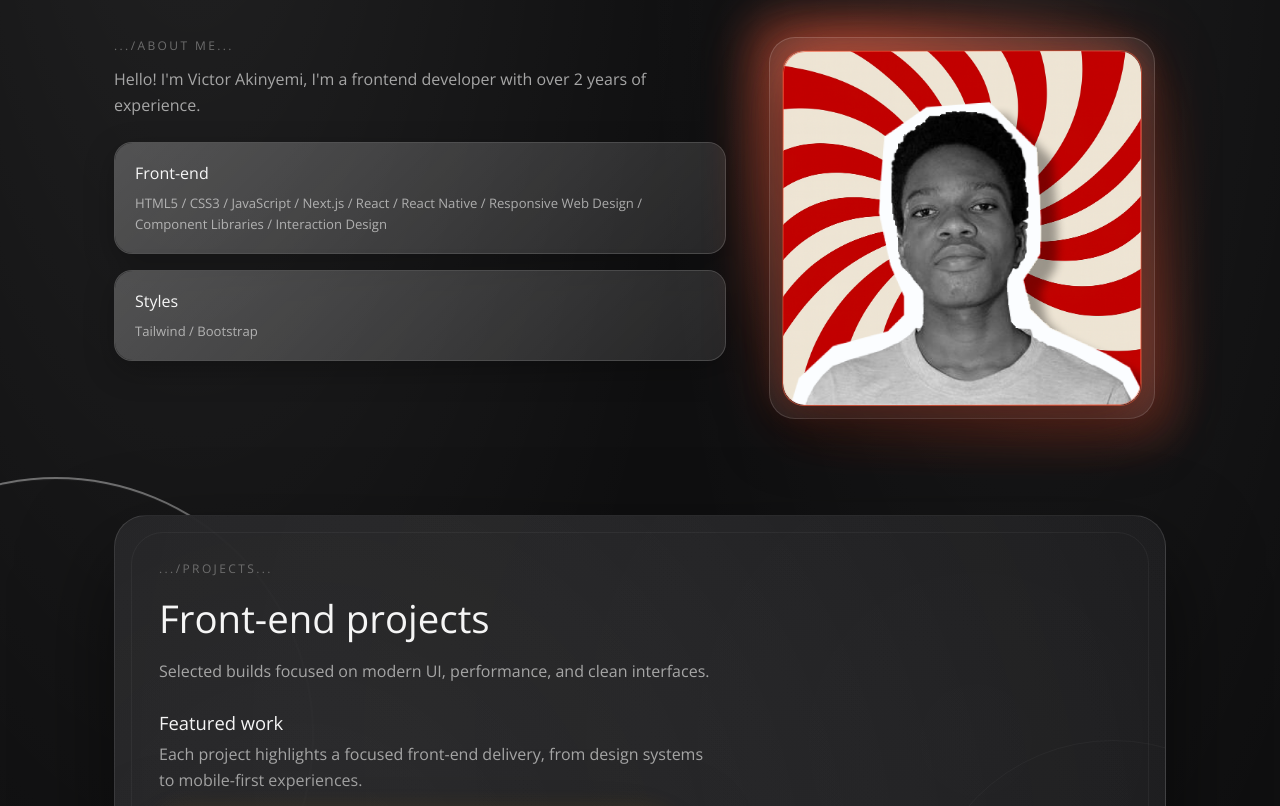
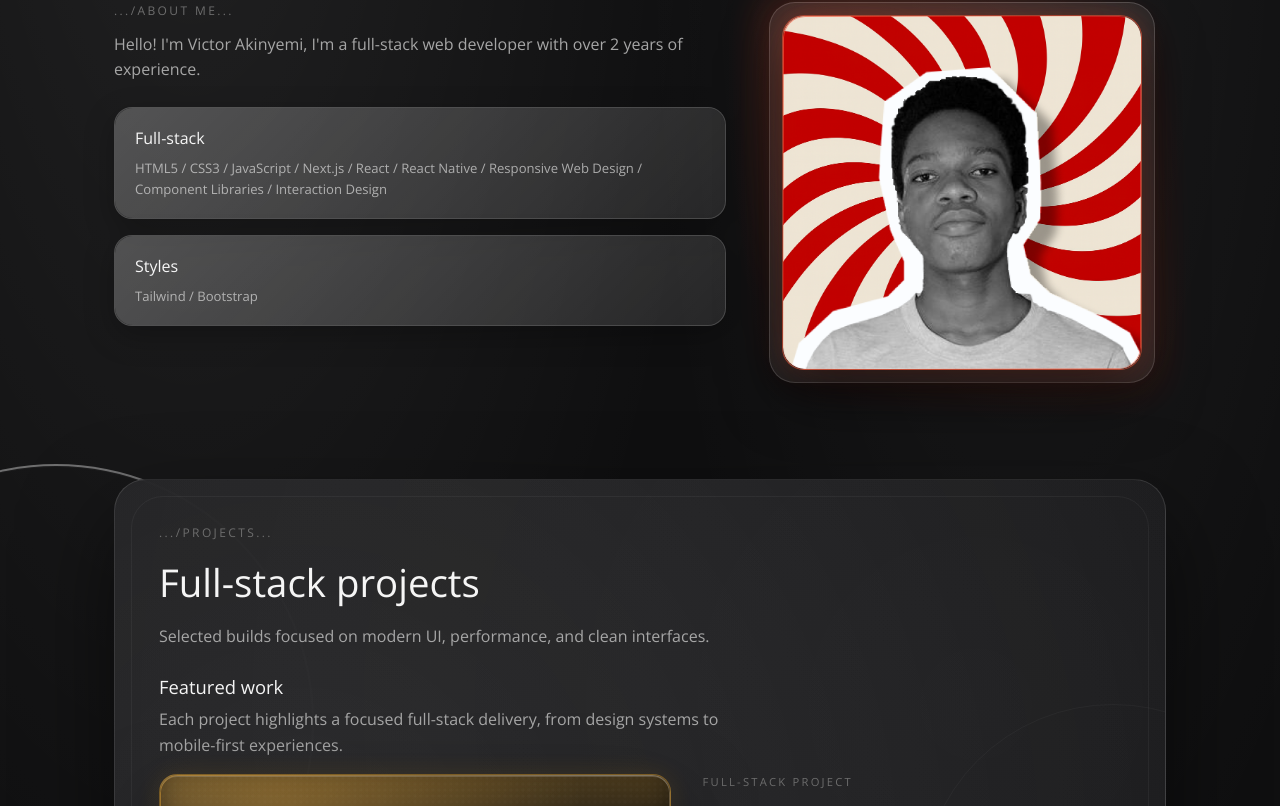
Before and after one commit to AkinyemiVictor/victor-portfolio, a Next.js app: page / in a window 1280 px wide. Shown: the part 854-1660 px from the top of the page. Built offline with nearby package versions, Linux system fonts and the light colour scheme.

Commit message:
10th commit

```diff
--- a/app/globals.css
+++ b/app/globals.css
@@ -470,22 +470,21 @@ a {
 .portrait-card::after {
   content: "";
   position: absolute;
-  inset: -24px;
+  inset: -18px;
   border-radius: 34px;
   background:
     radial-gradient(
       circle at 24% 18%,
-      rgba(var(--portrait-accent-rgb), 0.62),
+      rgba(var(--portrait-accent-rgb), 0.34),
       transparent 58%
     ),
     radial-gradient(
       circle at 78% 82%,
-      rgba(var(--portrait-accent-rgb), 0.36),
+      rgba(var(--portrait-accent-rgb), 0.18),
       transparent 64%
     );
-  filter: blur(20px);
-  mix-blend-mode: screen;
-  opacity: 0.9;
+  filter: blur(16px);
+  opacity: 0.58;
   pointer-events: none;
   z-index: 0;
 }
@@ -518,8 +517,8 @@ a {
   border: 1px solid rgba(var(--portrait-accent-rgb), 0.54);
   box-shadow:
     0 26px 58px rgba(0, 0, 0, 0.52),
-    0 0 36px rgba(var(--portrait-accent-rgb), 0.48),
-    0 0 78px rgba(var(--portrait-accent-rgb), 0.26),
+    0 0 24px rgba(var(--portrait-accent-rgb), 0.24),
+    0 0 56px rgba(var(--portrait-accent-rgb), 0.12),
     inset 0 1px 0 rgba(255, 255, 255, 0.14),
     inset 0 -8px 20px rgba(0, 0, 0, 0.4);
   isolation: isolate;
--- a/app/page.tsx
+++ b/app/page.tsx
@@ -1,54 +1,22 @@
+"use client";
+
 import Image from "next/image";
+import { useState } from "react";
 import ProjectVisual from "./components/ProjectVisual";
 
-export default function Home() {
-  const navLinks = [
-    { label: "About", href: "#about" },
-    { label: "Skills", href: "#skills" },
-    { label: "Projects", href: "#projects" },
-    { label: "Contact", href: "#contact" },
-  ];
-
-  const metaItems = [{ label: "Year", value: "2026" }];
+type Locale = "en" | "fr";
 
 const socialLinks = [
   { label: "GitHub", href: "https://github.com/AkinyemiVictor", type: "github" },
   { label: "LinkedIn", href: "https://www.linkedin.com/in/knym-/", type: "linkedin" },
   { label: "Telegram", href: "https://web.telegram.org/k/", type: "telegram" },
   { label: "Instagram", href: "https://www.instagram.com/sope.idesign/", type: "instagram" },
-  ];
+] as const;
 
-  const contactLinks = [
-    { label: "Main", href: "#top" },
-    { label: "About", href: "#about" },
-    { label: "Projects", href: "#projects" },
-    { label: "Contact", href: "#contact" },
-  ];
-
-  const contactSocial = [
-    ...socialLinks,
-    { label: "Email", href: "mailto:victorakinyemi52@gmail.com", type: "email" },
-  ];
-
-  const skills = [
+const baseProjects = [
   {
-      title: "Front-end",
-      items:
-        "HTML5 / CSS3 / JavaScript / Next.js / React / React Native / Responsive Web Design / Component Libraries / Interaction Design",
-    },
-    {
-      title: "Styles",
-      items: "Tailwind / Bootstrap",
-    },
-  ];
-
-  const frontendProjects = [
-    {
+    id: "jm",
     title: "JM Quality Constructions",
-      summary:
-        "Marketing website for a construction company with clear service messaging and mobile-first browsing.",
-      details:
-        "Built service pages, a project showcase, and a quote flow designed to improve lead conversion.",
     tech: [
       "Next.js",
       "TypeScript",
@@ -65,11 +33,8 @@ export default function Home() {
     },
   },
   {
+    id: "nextCentury",
     title: "Next Century Power",
-      summary:
-        "Corporate web experience for an energy brand focused on trust, speed, and clear information architecture.",
-      details:
-        "Delivered responsive content sections, conversion-oriented CTAs, and scalable component patterns.",
     tech: [
       "Next.js",
       "TypeScript",
@@ -86,11 +51,8 @@ export default function Home() {
     },
   },
   {
+    id: "cultureHill",
     title: "Culture Hill",
-      summary:
-        "Farm-focused brand website crafted to present produce lines, story-led content, and a clean customer journey.",
-      details:
-        "Built responsive landing and catalog sections with clear hierarchy, trust cues, and conversion-ready call-to-actions.",
     tech: [
       "Next.js",
       "TypeScript",
@@ -107,11 +69,8 @@ export default function Home() {
     },
   },
   {
+    id: "shopIt",
     title: "Shop It",
-      summary:
-        "E-commerce storefront designed for fast browsing, product discovery, and a frictionless shopping flow.",
-      details:
-        "Implemented category-driven collections, product filtering, cart interactions, and checkout-focused UI states.",
     tech: [
       "Next.js",
       "TypeScript",
@@ -127,7 +86,211 @@ export default function Home() {
       live: "https://shopit-e-commerce-web-app.vercel.app/",
     },
   },
+] as const;
+
+const localeContent = {
+  en: {
+    languageSwitch: "Language switch",
+    nav: {
+      about: "About",
+      skills: "Skills",
+      projects: "Projects",
+      contact: "Contact",
+    },
+    yearLabel: "Year",
+    emailLabel: "Email",
+    hero: {
+      role: "Software developer",
+      titleTop: "Full-stack",
+      titleBottom: "Web developer",
+      lead: "My goal is to write maintainable, clean and understandable code so development stays enjoyable.",
+      projectsCta: "Projects",
+      talkCta: "Let's talk",
+    },
+    quote:
+      "I build clean, elegant, and functional web applications that are scalable, optimized, and engineered for real-world performance.",
+    aboutLabel: ".../About me...",
+    aboutIntro:
+      "Hello! I'm Victor Akinyemi, I'm a full-stack web developer with over 2 years of experience.",
+    skills: [
+      {
+        title: "Full-stack",
+        items:
+          "HTML5 / CSS3 / JavaScript / Next.js / React / React Native / Responsive Web Design / Component Libraries / Interaction Design",
+      },
+      {
+        title: "Styles",
+        items: "Tailwind / Bootstrap",
+      },
+    ],
+    projects: {
+      label: ".../Projects...",
+      title: "Full-stack projects",
+      lead: "Selected builds focused on modern UI, performance, and clean interfaces.",
+      featuredTitle: "Featured work",
+      featuredText:
+        "Each project highlights a focused full-stack delivery, from design systems to mobile-first experiences.",
+      kicker: "Full-stack project",
+    },
+    projectText: {
+      jm: {
+        summary:
+          "Marketing website for a construction company with clear service messaging and mobile-first browsing.",
+        details:
+          "Built service pages, a project showcase, and a quote flow designed to improve lead conversion.",
+      },
+      nextCentury: {
+        summary:
+          "Corporate web experience for an energy brand focused on trust, speed, and clear information architecture.",
+        details:
+          "Delivered responsive content sections, conversion-oriented CTAs, and scalable component patterns.",
+      },
+      cultureHill: {
+        summary:
+          "Farm-focused brand website crafted to present produce lines, story-led content, and a clean customer journey.",
+        details:
+          "Built responsive landing and catalog sections with clear hierarchy, trust cues, and conversion-ready call-to-actions.",
+      },
+      shopIt: {
+        summary:
+          "E-commerce storefront designed for fast browsing, product discovery, and a frictionless shopping flow.",
+        details:
+          "Implemented category-driven collections, product filtering, cart interactions, and checkout-focused UI states.",
+      },
+    },
+    contact: {
+      role: "Full-stack web developer",
+      label: ".../Contacts...",
+      nav: {
+        main: "Main",
+        about: "About",
+        projects: "Projects",
+        contact: "Contact",
+      },
+      cardTitle: "Site",
+      line1: "Handcrafted by me /",
+      line2: "Designed by Victor /",
+      line3: "Powered by Next.js",
+    },
+  },
+  fr: {
+    languageSwitch: "Sélecteur de langue",
+    nav: {
+      about: "À propos",
+      skills: "Compétences",
+      projects: "Projets",
+      contact: "Contact",
+    },
+    yearLabel: "Année",
+    emailLabel: "Email",
+    hero: {
+      role: "Développeur logiciel",
+      titleTop: "Full-stack",
+      titleBottom: "Développeur web",
+      lead: "Mon objectif est d'écrire du code maintenable, propre et compréhensible pour que le développement reste agréable.",
+      projectsCta: "Projets",
+      talkCta: "Discutons",
+    },
+    quote:
+      "Je crée des applications web propres, élégantes et fonctionnelles, conçues pour être scalables, optimisées et performantes en conditions réelles.",
+    aboutLabel: ".../À propos...",
+    aboutIntro:
+      "Bonjour ! Je suis Victor Akinyemi, développeur web full-stack avec plus de 2 ans d'expérience.",
+    skills: [
+      {
+        title: "Full-stack",
+        items:
+          "HTML5 / CSS3 / JavaScript / Next.js / React / React Native / Responsive Web Design / Component Libraries / Interaction Design",
+      },
+      {
+        title: "Styles",
+        items: "Tailwind / Bootstrap",
+      },
+    ],
+    projects: {
+      label: ".../Projets...",
+      title: "Projets full-stack",
+      lead: "Une sélection de réalisations axées sur des interfaces modernes, la performance et la clarté.",
+      featuredTitle: "Projets phares",
+      featuredText:
+        "Chaque projet illustre une livraison full-stack ciblée, des systèmes de design aux expériences mobile-first.",
+      kicker: "Projet full-stack",
+    },
+    projectText: {
+      jm: {
+        summary:
+          "Site marketing pour une entreprise de construction, avec un message clair et une navigation mobile-first.",
+        details:
+          "Création des pages de services, d'une vitrine de projets et d'un parcours de devis pensé pour améliorer la conversion.",
+      },
+      nextCentury: {
+        summary:
+          "Expérience web corporate pour une marque énergie, axée sur la confiance, la rapidité et une architecture d'information claire.",
+        details:
+          "Livraison de sections de contenu responsive, de CTA orientés conversion et de patterns composants évolutifs.",
+      },
+      cultureHill: {
+        summary:
+          "Site de marque orienté agriculture, conçu pour présenter les gammes de produits, le storytelling et un parcours utilisateur clair.",
+        details:
+          "Mise en place de sections landing et catalogue responsive avec hiérarchie visuelle, éléments de confiance et CTA prêts pour la conversion.",
+      },
+      shopIt: {
+        summary:
+          "Boutique e-commerce conçue pour une navigation rapide, une découverte produit fluide et un parcours d'achat sans friction.",
+        details:
+          "Implémentation des collections par catégories, du filtrage produit, des interactions panier et des états UI orientés checkout.",
+      },
+    },
+    contact: {
+      role: "Développeur web full-stack",
+      label: ".../Contact...",
+      nav: {
+        main: "Accueil",
+        about: "À propos",
+        projects: "Projets",
+        contact: "Contact",
+      },
+      cardTitle: "Site",
+      line1: "Conçu à la main par moi /",
+      line2: "Design par Victor /",
+      line3: "Propulsé par Next.js",
+    },
+  },
+} as const;
+
+export default function Home() {
+  const [locale, setLocale] = useState<Locale>("en");
+  const content = localeContent[locale];
+
+  const navLinks = [
+    { label: content.nav.about, href: "#about" },
+    { label: content.nav.skills, href: "#skills" },
+    { label: content.nav.projects, href: "#projects" },
+    { label: content.nav.contact, href: "#contact" },
   ];
+
+  const metaItems = [{ label: content.yearLabel, value: "2026" }];
+
+  const contactLinks = [
+    { label: content.contact.nav.main, href: "#top" },
+    { label: content.contact.nav.about, href: "#about" },
+    { label: content.contact.nav.projects, href: "#projects" },
+    { label: content.contact.nav.contact, href: "#contact" },
+  ];
+
+  const contactSocial = [
+    ...socialLinks,
+    { label: content.emailLabel, href: "mailto:victorakinyemi52@gmail.com", type: "email" },
+  ];
+
+  const skills = content.skills;
+
+  const frontendProjects = baseProjects.map((project) => ({
+    ...project,
+    summary: content.projectText[project.id].summary,
+    details: content.projectText[project.id].details,
+  }));
 
   return (
     <div className="page" id="top">
@@ -169,8 +332,8 @@ export default function Home() {
           <div className="hero-left">
             <p className="mono-label">Software developer</p>
             <h1 id="hero-title" className="hero-title">
-              <span>Frontend</span>
-              <span>Developer</span>
+              <span>Full-stack</span>
+              <span>Web developer</span>
             </h1>
             <p className="hero-lead">
               My goal is to write maintainable, clean and understandable code so
@@ -230,8 +393,8 @@ export default function Home() {
               &ldquo;
             </span>
             <p className="about-text">
-              I build clean, fast front-end experiences with a focus on scalable
-              systems, responsive layouts, and performance that feels effortless.
+              I build clean, elegant, and functional web applications that are
+              scalable, optimized, and engineered for real-world performance.
             </p>
             <span className="quote-mark" aria-hidden="true">
               &rdquo;
@@ -244,7 +407,7 @@ export default function Home() {
             <div className="profile-intro">
               <p className="section-label">.../About me...</p>
               <p className="profile-text">
-                Hello! I&#39;m Victor Akinyemi, I&#39;m a frontend developer with
+                Hello! I&#39;m Victor Akinyemi, I&#39;m a full-stack web developer with
                 over 2 years of experience.
               </p>
             </div>
@@ -297,7 +460,7 @@ export default function Home() {
           </div>
           <div className="project-head">
             <p className="section-label">.../Projects...</p>
-            <h2 className="section-title">Front-end projects</h2>
+            <h2 className="section-title">Full-stack projects</h2>
             <p className="section-lead">
               Selected builds focused on modern UI, performance, and clean
               interfaces.
@@ -308,7 +471,7 @@ export default function Home() {
             <div className="project-section-head">
               <h3 className="project-section-title">Featured work</h3>
               <p className="project-section-text">
-                Each project highlights a focused front-end delivery, from
+                Each project highlights a focused full-stack delivery, from
                 design systems to mobile-first experiences.
               </p>
             </div>
@@ -327,7 +490,7 @@ export default function Home() {
                     title={project.title}
                   />
                   <div className="project-content">
-                    <p className="project-kicker">Front-end project</p>
+                    <p className="project-kicker">Full-stack project</p>
                     <h3 className="project-name">{project.title}</h3>
                     <div className="project-tags">
                       {project.tech.map((tag) => (
@@ -377,7 +540,7 @@ export default function Home() {
         <footer id="contact" className="footer reveal delay-3">
           <div className="contact-panel">
             <div className="contact-left">
-              <p className="contact-role">Front-end developer</p>
+              <p className="contact-role">Full-stack web developer</p>
               <h2 className="contact-name">
                 <span>Victor.</span>
                 <span>Akinyemi</span>
```
Lines whose indentation alone changed are shown as unchanged.
